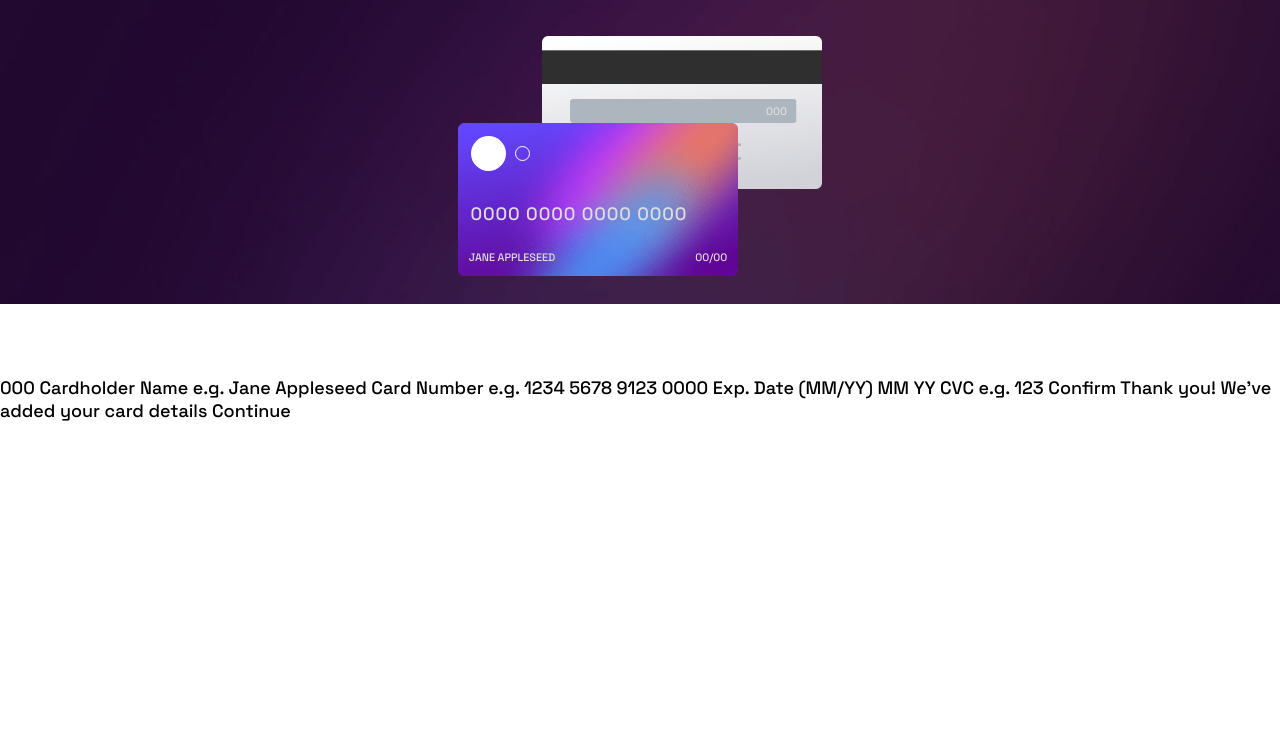
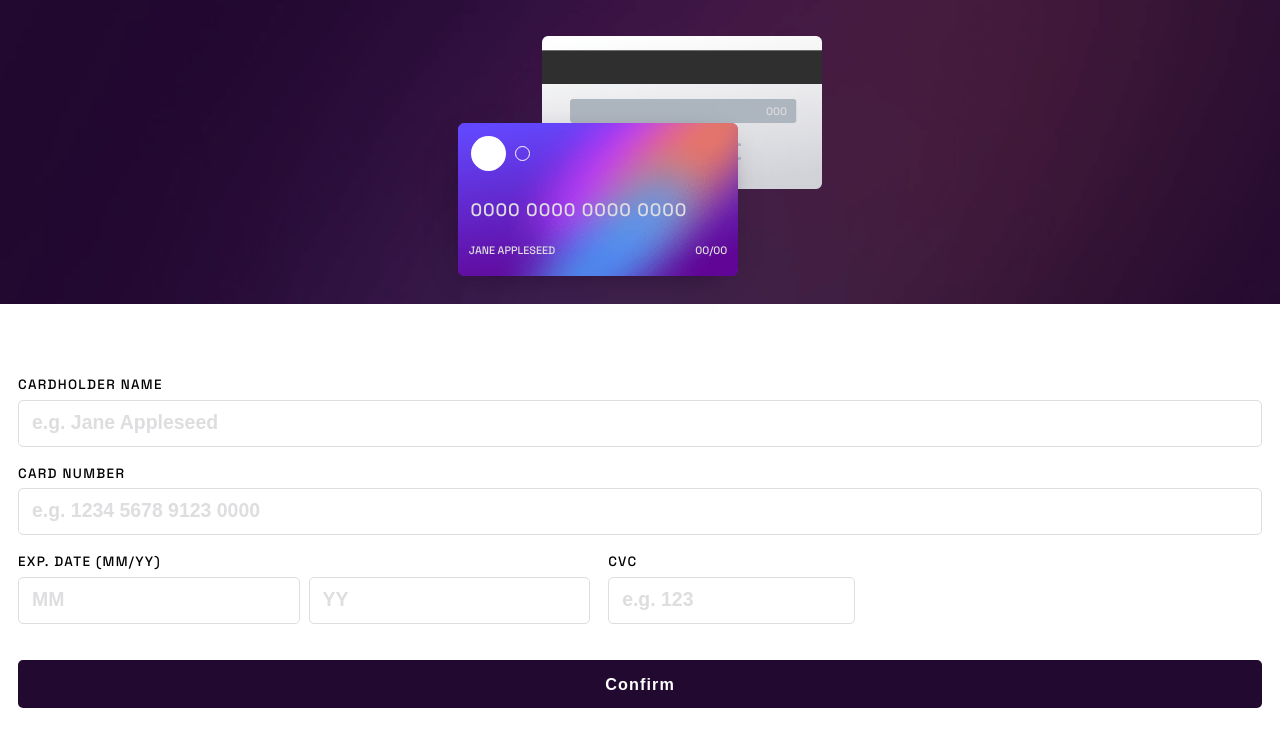
Before and after one commit to Eminence14/payment_gateway, a plain HTML site: page index.html in a window 1280 px wide. Drawn offline with Linux system fonts and the light colour scheme.

Commit message:
add form

```diff
--- a/index.html
+++ b/index.html
@@ -1,14 +1,17 @@
 <!DOCTYPE html>
 <html lang="en">
+
 <head>
   <meta charset="UTF-8">
-  <meta name="viewport" content="width=device-width, initial-scale=1.0"> <!-- displays site properly based on user's device -->
+  <meta name="viewport" content="width=device-width, initial-scale=1.0">
+  <!-- displays site properly based on user's device -->
 
   <link rel="icon" type="image/png" sizes="32x32" href="#">
 
   <title>Interactive card details form</title>
   <link rel="stylesheet" href="src/css/style.css">
 </head>
+
 <body>
   <!-- <a href="javascript:window.open('http://127.0.0.1:5500/index.html', '', 'width=375, height=auto')">windows</a> -->
 
@@ -35,37 +38,47 @@
       </div>
     </div>
     <div class="right">
-      <form action=""></form>
+      <form action="">
+        <div>
+          <label for="name">
+            Cardholder Name
+          </label>
+          <input type="text" name="name" id="name" placeholder="e.g. Jane Appleseed">
+        </div>
+        <div>
+          <label for="number">
+            Card Number
+          </label>
+          <input type="number" name="number" id="number" placeholder="e.g. 1234 5678 9123 0000">
+        </div>
+        <div class="exp_cvc">
+          <div class="exp">
+            <label for="exp_date">
+              Exp. Date (MM/YY)
+            </label>
+            <div class="mm_yy">
+              <input type="number" name="exp_date" id="exp_date_MM" placeholder="MM">
+              <input type="number" name="exp_date" id="exp_date_YY" placeholder="YY">
+            </div>
+
+          </div>
+          <div class="cvc">
+            <label for="cvc">CVC</label>
+            <input type="number" name="cvc" id="cvc" placeholder="e.g. 123
+">
+          </div>
+        </div>
+        <button type="submit" class="confirm">Confirm</button>
+      </form>
     </div>
 
   </div>
 
-
-
-
-
-  000
-
-  Cardholder Name
-  e.g. Jane Appleseed
-
-  Card Number
-  e.g. 1234 5678 9123 0000
-
-  Exp. Date (MM/YY)
-  MM
-  YY
-
-  CVC
-  e.g. 123
-
-  Confirm
-
-  <!-- Completed state start -->
-
+  <!--
   Thank you!
   We've added your card details
-  Continue
+  Continue -->
 
 </body>
+
 </html>
--- a/src/css/style.css
+++ b/src/css/style.css
@@ -12,6 +12,7 @@
     margin: 0;
     border: none;
     background: none;
+    outline: none;
     box-sizing: border-box;
 }
 
@@ -55,6 +56,8 @@ body {
 .card_front {
     left: 1em;
     top: 123px;
+    height: 150px;
+    box-shadow: -5px 10px 30px -15px var(--veryDarkViolet);
 }
 .card_cvv {
     color: var(--lightGrayishViolet);
@@ -106,3 +109,54 @@ body {
     right: 1em;
     font-size: .6em;
 }
+
+/* Styling the form */
+form {
+    padding: 0 1em;
+}
+form div {
+    margin-bottom: 1em;
+}
+form label {
+    margin-bottom: .5em;
+    text-transform: uppercase;
+    font-size: .75em;
+    display: block;
+    letter-spacing: 1.3px;
+}
+form input {
+    border: 1px solid var(--lightGrayishViolet);
+    width: 100%;
+    padding: .8em;
+    border-radius: 5px;
+    font-size: .9em;
+    font-weight: 600;
+}
+form input::placeholder {
+    color: var(--lightGrayishViolet);
+    font-size: 1.2em;
+    font-weight: 600;
+}
+.exp_cvc{
+    display: flex;
+    gap: 1em;
+    margin-bottom: 0;
+}
+.mm_yy {
+    display: flex;
+    gap: .5em;
+}
+.mm_yy input {
+    width: 22vw;
+}
+.confirm {
+    background-color: var(--veryDarkViolet);
+    width: 100%;
+    padding: .9em;
+    color: white;
+    border-radius: 5px;
+    font-size: .9em;
+    font-weight: 600;
+    cursor: pointer;
+    letter-spacing: 1.1px;
+}
```
